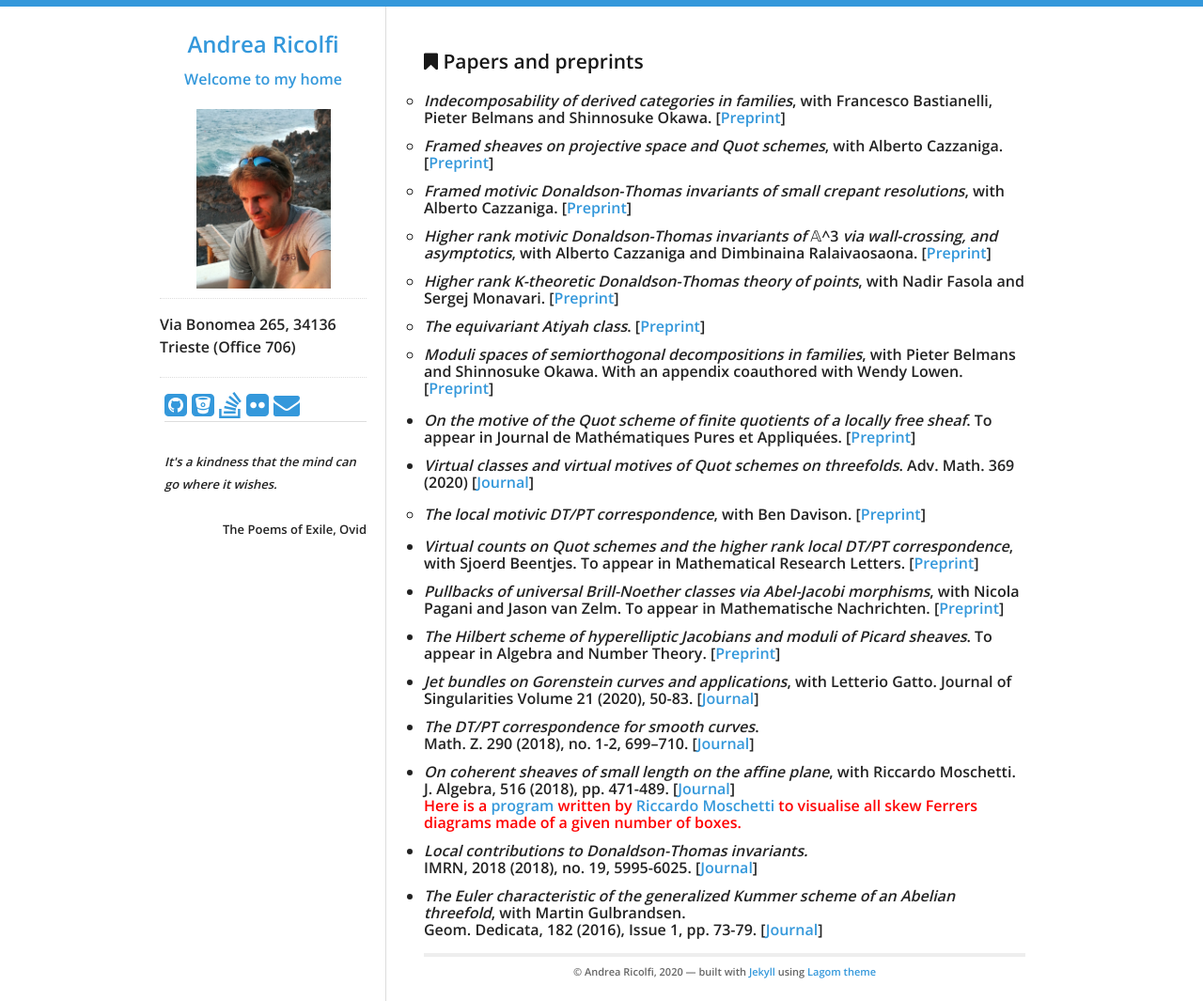
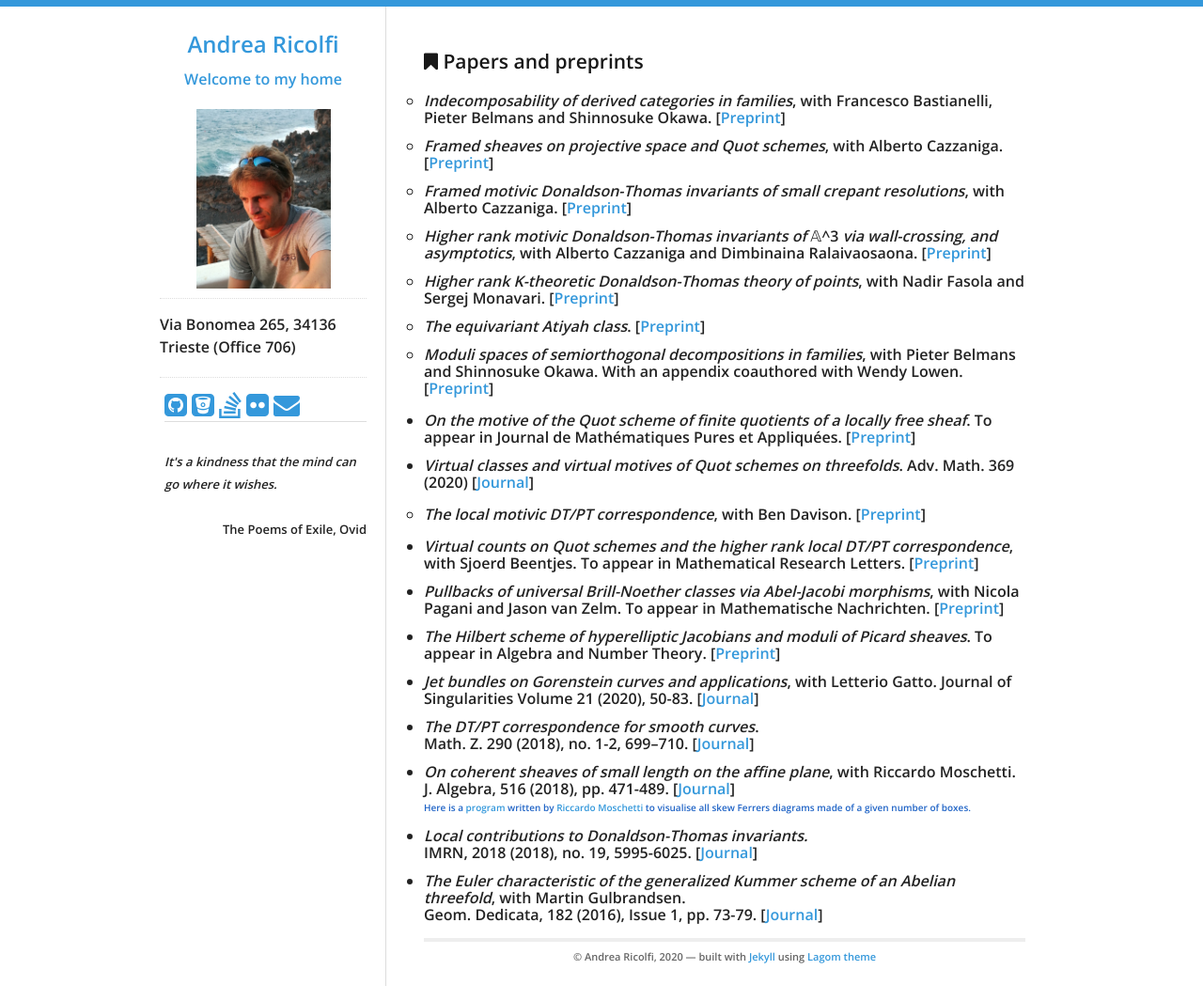
Before and after one commit to atricolfi/atricolfi.github.io, a Jekyll site: the page built from Papers.html, in a window 1280 px wide. Shown: the whole page at 94% size. Built offline with Jekyll 4.4.1, drawn with Linux system fonts in a browser that asks for light colours.

Commit message:
Update Papers.html

```diff
--- a/Papers.html
+++ b/Papers.html
@@ -34,7 +34,7 @@
 Math. Z. 290 (2018), no. 1-2, 699–710. [<a href="https://link.springer.com/article/10.1007/s00209-017-2037-2?wt_mc=Internal.Event.1.SEM.ArticleAuthorOnlineFirst">Journal</a>]</li>
 <li><em>On coherent sheaves of small length on the affine plane</em>, with Riccardo Moschetti. <br>
 J. Algebra, 516 (2018), pp. 471-489. [<a href="https://www.sciencedirect.com/science/article/pii/S0021869318305477?via%3Dihub">Journal</a>] <br>
-<font size="3" color="#ff0000">Here is a <a href="moduli.html">program</a> written by <a href="https://sites.google.com/site/moschettiriccardo/">Riccardo Moschetti</a>
+<font size="1" color="#2064C6">Here is a <a href="moduli.html">program</a> written by <a href="https://sites.google.com/site/moschettiriccardo/">Riccardo Moschetti</a>
   to visualise all skew Ferrers diagrams made of a given number of boxes.</font></li>
 
 <li><em>Local contributions to Donaldson-Thomas invariants.</em> <br>
```
